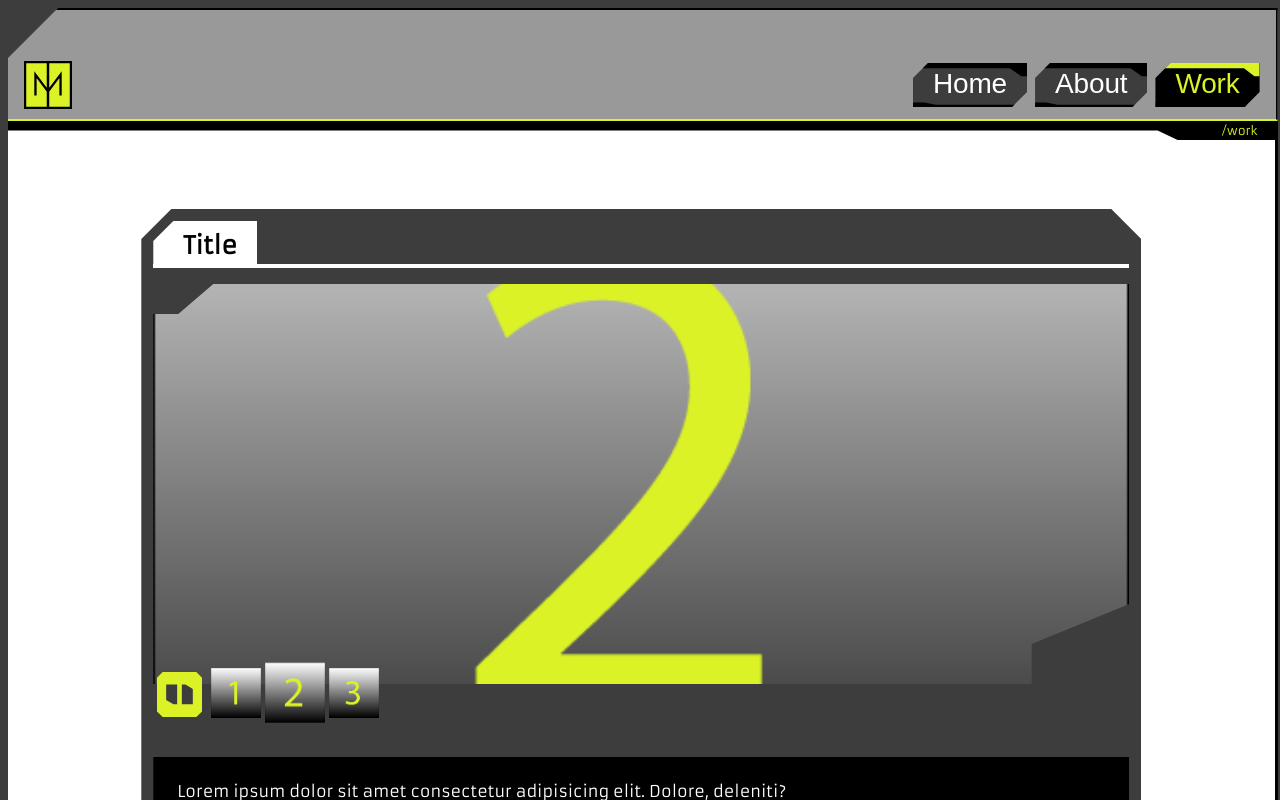
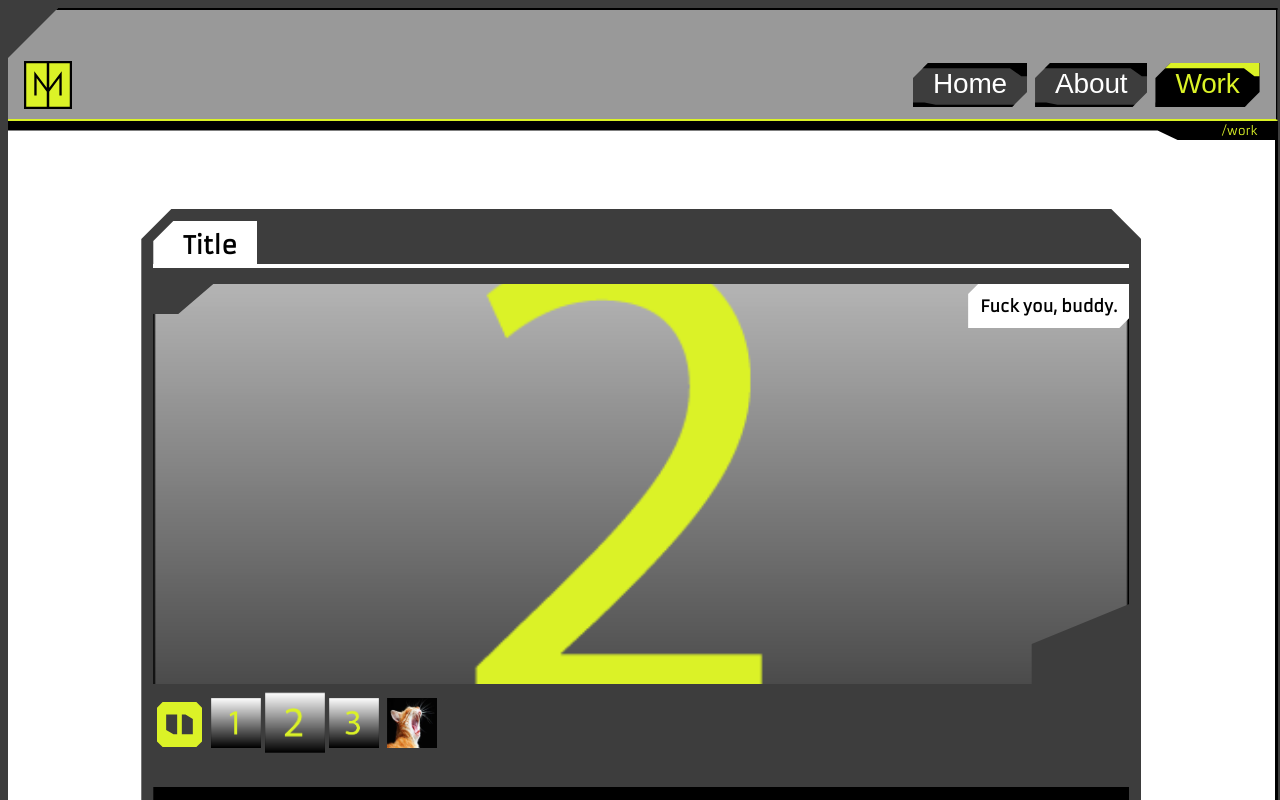
Before and after one commit to ChrisJackem/port_app, a Next.js app: page /work in a window 1280 px wide. Shown: the top 800 px of the page. Built offline with nearby package versions, Linux system fonts and the light colour scheme; a web font is replaced by a local one.

Commit message:
Refactored slides - Added youtube feature

```diff
--- a/src/app/about/page.tsx
+++ b/src/app/about/page.tsx
@@ -21,15 +21,13 @@ const AboutPage = () => {
     >
         <section className='paged'>
             <h1 className='chip-tl-br bg-bg tx-fg' style={{ padding: '1rem 0.2rem 0.2rem 1rem' }}>About this website</h1>
-            <p className='padded' >I have always had an interest in computers and art. At a young age I learned how to code and since have made many, many things of which some still survive today, and are archived here.</p>
+            <p className='padded' >This website is optimized for speed and user experience. All images are lazy-loaded and so </p>
         </section>
         <br/>
         <section className='faded_bg paged' style={{ padding: '5px'}}>
             <h1 className='chip-tl-br bg-bg tx-fg' style={{ padding: '1rem 0.2rem 0.2rem 1rem' }}>About Me</h1>
             <p className='padded' >I have always had an interest in computers and art. At a young age I learned how to code and since have made many, many things of which some still survive today, and are archived here.</p>
         </section>
-
-
     </motion.div>
   )
 }
--- a/src/app/work/page.tsx
+++ b/src/app/work/page.tsx
@@ -30,8 +30,12 @@ const WorkPage = () => {
 
         <WorkContainer title='Title' content={[
             { title: 'test', url: 'static/images/work/test/test1.png' },
-            { title: 'test2', url: 'static/images/work/test/test2.png' },
-            { title: 'test3', url: 'static/images/work/test/test3.png' }
+            { title: 'test2',
+                url: 'static/images/work/test/test2.png',
+                text: 'Fuck you, buddy.'
+            },
+            { title: 'test3', url: 'static/images/work/test/test3.png' },
+            { title: 'Beei', url: 'static/images/work/test2/cat3.jpg', embedId:'J63mfimO5qE'}
         ]}>
             <p>Lorem ipsum dolor sit amet consectetur adipisicing elit. Dolore, deleniti?</p>
              <p>Lorem ipsum dolor sit amet consectetur adipisicing elit. Dolore, deleniti?</p>
--- a/src/components/slide_show/slide_show.module.css
+++ b/src/components/slide_show/slide_show.module.css
@@ -1,15 +1,22 @@
-.slideshow_container{
+/* .slideshow_container{
     padding-top: 380px;
     gap: 0.5rem;
     padding-bottom: 0;
     perspective: 800px;
-}
+} */
 
 .slideshow_image_main{
     width: 100%;
     object-fit: cover;
-    height: 400px;
-    /* height: var(--h, 400px);     */
+}
+
+.slide_text{
+    position: absolute;
+    z-index: 999999;
+    padding: 0.75rem;
+    top: 0; right: 0;
+    background-color: var(--foreground);
+    font-weight: 600;
 }
 
 .slideshow_buttons{
--- a/src/components/slide_show/slide_show.tsx
+++ b/src/components/slide_show/slide_show.tsx
@@ -3,16 +3,23 @@
 import React, { useEffect, useRef, useState } from 'react'
 import styles from './slide_show.module.css'
 import './slide_show.module.css';
-import { AnimatePresence, motion } from 'motion/react'
+import { AnimatePresence, motion } from 'framer-motion'
 import SvgBtn from '../svg_btns/svg_btns';
 import { Slide } from '../work_container/work_container';
+import YoutubeEmbed from '../youtube_embed/youtube_embed';
 
 const TIMEOUT = 3000;
 
 const SlideShow = ({ title, inView, slides }:{  title: string, inView:boolean, slides: Slide[] }) => {
     const intervalRef = useRef<NodeJS.Timeout | null>(null);
-    const [activeSlide, setActiveSlide] = useState(0);
+    const [activeSlideIndex, setActiveSlideIndex] = useState(0);
     const [playing, setPlaying] = useState<boolean>(true);
+    //const [hasVideo, setHasVideo] = useState<string | undefined>();
+
+    /* useEffect(()=>{
+
+        setHasVideo( slides.map( slide => slide.embedId ).some( id => id ) )
+    },[slides]) */
 
     useEffect(() => {
         if (!(slides.length > 1)) return;
@@ -34,7 +41,7 @@ const SlideShow = ({ title, inView, slides }:{  title: string, inView:boolean, s
     }, [inView]);
 
     function tickHandler() {
-        setActiveSlide(activeSlide => ++activeSlide >= slides.length ? 0 : activeSlide);
+        setActiveSlideIndex(activeSlideIndex => ++activeSlideIndex >= slides.length ? 0 : activeSlideIndex);
     }
 
     function playBtnHandler( force_off=false ){
@@ -48,27 +55,46 @@ const SlideShow = ({ title, inView, slides }:{  title: string, inView:boolean, s
 
     function imgBtnHandler(id:number){
         if (id > -1 && id < slides.length){
-            setActiveSlide(id);
+            setActiveSlideIndex(id);
             if (playing) playBtnHandler(true);
         }
     }
 
+    const activeSlide = slides[activeSlideIndex];
+    const hero_height = 400;
+
     return (
-    <motion.div
-        className={`p-rel ${styles.slideshow_container}`}
-        layout
-    >
+    <div className={`p-rel ${styles.slideshow_container}`}
+        style={{ paddingTop: `${hero_height + 10}px` }}>
+
+
+
         <AnimatePresence>
-            <motion.img
-                className={`miter-tl-rb p-abs ${styles.slideshow_image_main}`}
-                key={activeSlide}
-                initial={{ opacity: 0, x: -100 }}
-                animate={{ opacity: 1, x: 0 }}
-                exit={{    opacity: 0, x: 100 }}
-                transition={{ duration: 0.5 }}
-                alt={`Active theme image: ${title}`}
-                src={slides[activeSlide].data}
-            />
+            <>
+            { activeSlide.embedId
+                ? (<YoutubeEmbed embedId={activeSlide.embedId} />)
+                : (<motion.img
+                    className={`miter-tl-rb p-abs ${styles.slideshow_image_main}`}
+                    height={`${hero_height}px`}
+                    key={activeSlideIndex}
+                    initial={{ opacity: 0, x: -100 }}
+                    animate={{ opacity: 1, x: 0 }}
+                    exit={{    opacity: 0, x: 100 }}
+                    alt={`Active theme image: ${title}`}
+                    src={activeSlide.data}
+                />  )
+            }
+
+            { activeSlide.text && (
+                <motion.div
+                    className={`chip-tl-br ${styles.slide_text}`}
+                    initial={{ opacity: 0, x: 100}}
+                    animate={{ opacity: 1, x: 0 }}
+                    exit={{    opacity: 0, x: 100 }}
+
+                >{activeSlide.text}</motion.div>
+            )}
+            </>
         </AnimatePresence>
 
         { slides.length &&
@@ -82,12 +108,11 @@ const SlideShow = ({ title, inView, slides }:{  title: string, inView:boolean, s
                 onClick={()=>playBtnHandler()}
              ></SvgBtn>
 
-            { slides.length > 1 && slides.map( (image, i)=>(
+            { slides.length > 1 && slides.map(( image, i )=>(
                 <button
-                    className={`un-border ${i===activeSlide ? styles.active : ''} ${styles.slideshow_button}`}
+                    className={`un-border ${i===activeSlideIndex ? styles.active : ''} ${styles.slideshow_button}`}
                     key={i.toString()}
                     onClick={()=> imgBtnHandler(i)}
-                    aria-hidden='true'
                 >
                     <img
                         className={styles.img_btn}
@@ -98,7 +123,7 @@ const SlideShow = ({ title, inView, slides }:{  title: string, inView:boolean, s
             ))}
         </div>}
 
-    </motion.div>
+    </div>
     )
 }
 
--- a/src/components/work_container/work_container.css
+++ b/src/components/work_container/work_container.css
@@ -54,8 +54,8 @@
 
 }
 
-@media screen and (max-width: 600px) {
+/* @media screen and (max-width: 600px) {
     .work-child-inner-container{
         padding: 1rem;
     }
-}
+} */
--- a/src/components/work_container/work_container.tsx
+++ b/src/components/work_container/work_container.tsx
@@ -4,23 +4,21 @@
 import { useInView } from 'motion/react';
 import React, { useEffect, useReducer, useRef, useState } from 'react';
 import './work_container.css';
-//import { Slide } from '@/app/config/work_config';
 import ChipHeader from '../chip_header/chip_header';
 import SlideShow from '../slide_show/slide_show';
 import LoadingComponent from '../loading_component/loading_component';
 import { fetchFile, STATUS} from '@/hooks/useImg';
 
-/**
- * Holds an image url, title, text, and alt
- */
+// Individual slides
 export type Slide = {
   title: string;
   url: string;
   alt?: string;
-  type?: undefined | 'image' | 'youtube';
+  embedId?: undefined | string;
   text?: undefined | string;
   data?: undefined | string;
 }
+// State of the component
 export type SlideState = {
   status: string;
   slides: Slide[];
@@ -30,15 +28,11 @@ const createInitialSlides = (slides: Slide[]): SlideState => ({
     status: STATUS.INIT,
     slides: slides.map(slide => ({
       ...slide,
-      type: slide.type ?? 'image',
-      alt: slide.alt ?? `${slide.title} image`,
+      alt: slide.alt ? slide.alt : `${slide.title} image`,
       data: undefined
     }))
 })
-function slideReducer(
-  state: SlideState,
-  action: { type: string,  payload: unknown }
-): SlideState {
+function slideReducer( state: SlideState, action: { type: string,  payload: unknown }): SlideState {
   try{
     switch (action.type){
 
@@ -83,8 +77,9 @@ const WorkContainer = ({ title, content, children }: WorkContainerProps) => {
       const imgs = content.map( item => item.url );
       Promise.all( imgs.map( img => fetchFile(`${img}`) ))
         .then( basedImages => {
-            const mapped_images = new Map( imgs.map((url, i) => [url, basedImages[i]]) );
-            slideDispatch({type: 'LOADED', payload: mapped_images});
+          // Mapped to url : data
+          const mapped_images = new Map( imgs.map((url, i) => [url, basedImages[i]]) );
+          slideDispatch({type: 'LOADED', payload: mapped_images});
         })
         .catch( E => console.error(`slide error: ${E}`))
     }
--- /dev/null
+++ b/src/components/youtube_embed/youtube_embed.module.css
@@ -0,0 +1,17 @@
+.video_responsive {
+    overflow: hidden;
+    padding-bottom: 57%;
+    position: absolute;
+    top: 0; left: 0;
+    height: 400px;
+    width: 100%;
+}
+
+.video_responsive iframe {
+    left: 0;
+    top: 0;
+    height: 100%;
+    width: 100%;
+    position: absolute;
+    border: none;
+}
--- /dev/null
+++ b/src/components/youtube_embed/youtube_embed.tsx
@@ -0,0 +1,17 @@
+import React from "react";
+import styles from './youtube_embed.module.css'
+
+const YoutubeEmbed = ({ embedId }:{embedId: string}) => (
+  <div className={styles.video_responsive}>
+    <iframe
+      width="800"
+      height="300"
+      src={`https://www.youtube.com/embed/${embedId}`}
+      allow="clipboard-write; encrypted-media; gyroscope;"
+      allowFullScreen
+      title="Embedded youtube video"
+    />
+  </div>
+);
+
+export default YoutubeEmbed;
```
